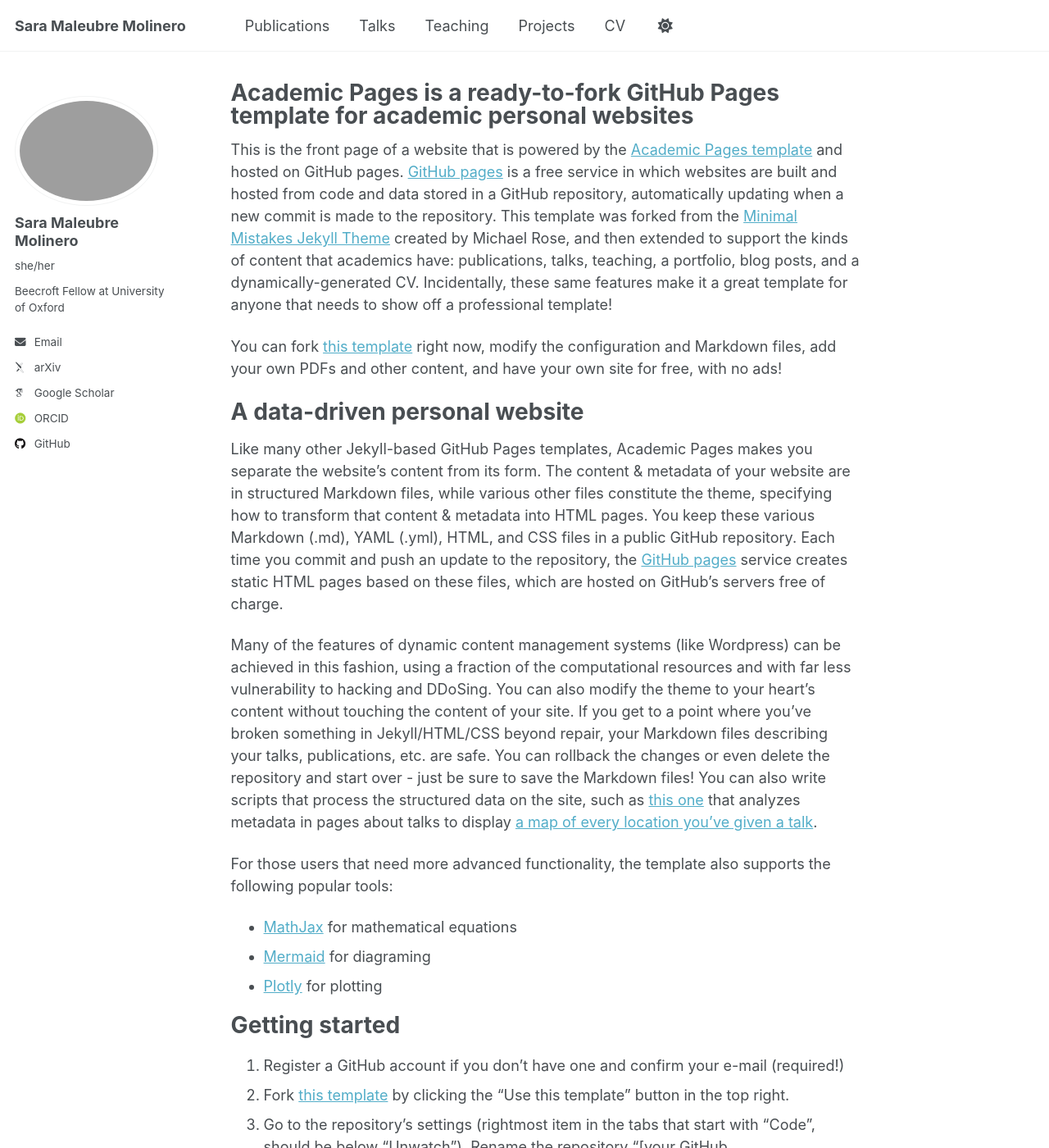
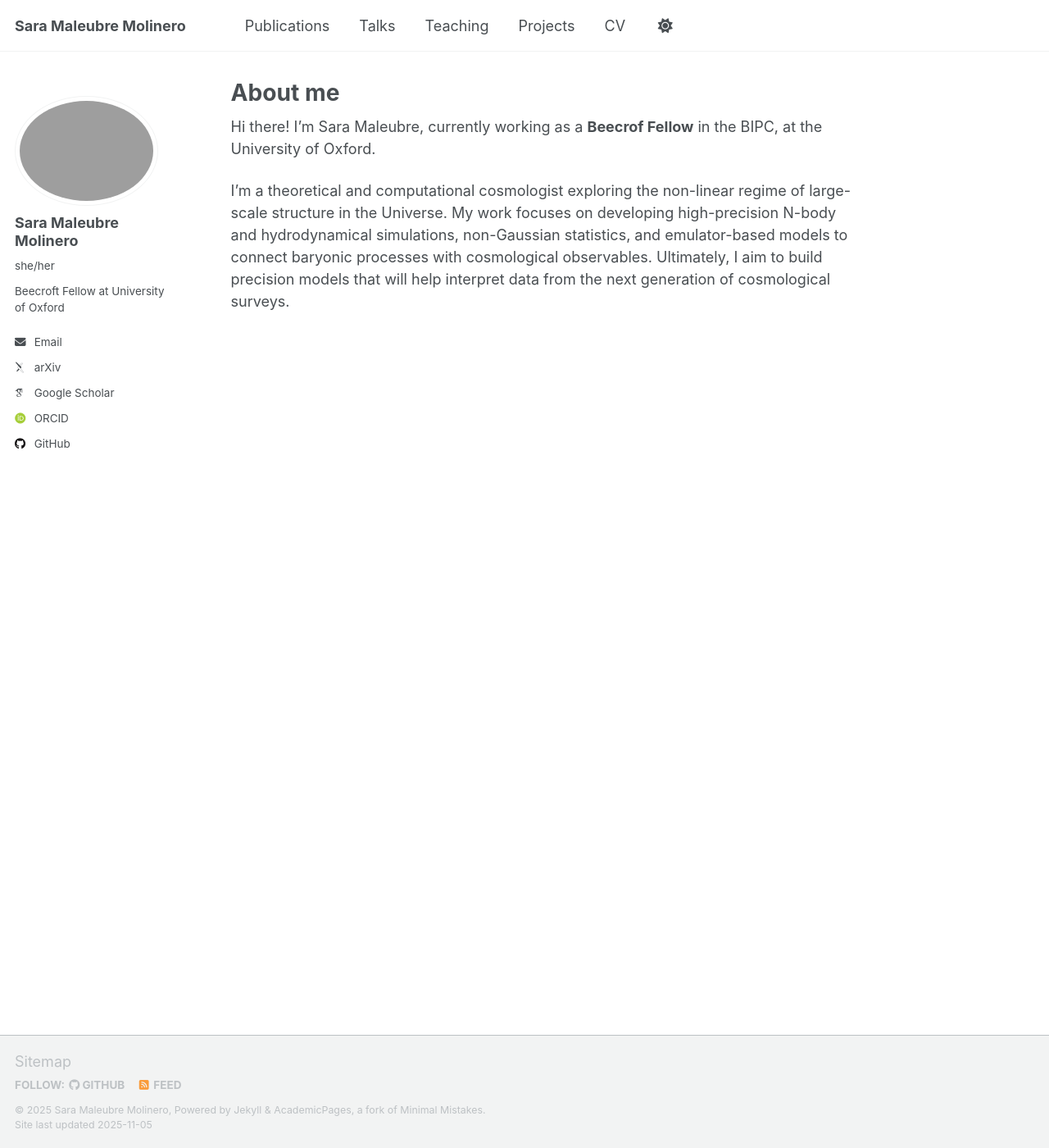
Before and after one commit to SaraMaleubre/saramaleubre.github.io, a Jekyll site: the page built from _pages/about.md, in a window 1280 px wide and 1400 px high. Shown: the whole window at 82% size. Built offline with Jekyll 4.4.1, drawn with Linux system fonts in a browser that asks for light colours; some web fonts are replaced; a script that is not in the unit is left out; some of the changed text lies outside the part shown.

Commit message:
Update about.md

```diff
--- a/_pages/about.md
+++ b/_pages/about.md
@@ -1,17 +1,23 @@
 ---
 permalink: /
-title: "Academic Pages is a ready-to-fork GitHub Pages template for academic personal websites"
+title: "About me"
 author_profile: true
 redirect_from:
   - /about/
   - /about.html
 ---
 
-This is the front page of a website that is powered by the [Academic Pages template](https://github.com/academicpages/academicpages.github.io) and hosted on GitHub pages. [GitHub pages](https://pages.github.com) is a free service in which websites are built and hosted from code and data stored in a GitHub repository, automatically updating when a new commit is made to the repository. This template was forked from the [Minimal Mistakes Jekyll Theme](https://mmistakes.github.io/minimal-mistakes/) created by Michael Rose, and then extended to support the kinds of content that academics have: publications, talks, teaching, a portfolio, blog posts, and a dynamically-generated CV. Incidentally, these same features make it a great template for anyone that needs to show off a professional template!
+Hi there! I'm Sara Maleubre, currently working as a **Beecrof Fellow** in the BIPC, at the University of Oxford.
 
- You can fork [this template](https://github.com/academicpages/academicpages.github.io) right now, modify the configuration and Markdown files, add your own PDFs and other content, and have your own site for free, with no ads!
+I’m a theoretical and computational cosmologist exploring the non-linear regime of large-scale structure in the Universe. My work focuses on developing high-precision N-body and hydrodynamical simulations, non-Gaussian statistics, and emulator-based models to connect baryonic processes with cosmological observables. Ultimately, I aim to build precision models that will help interpret data from the next generation of cosmological surveys.
 
-A data-driven personal website
+
+
+<!-- This is the front page of a website that is powered by the [Academic Pages template](https://github.com/academicpages/academicpages.github.io) and hosted on GitHub pages. [GitHub pages](https://pages.github.com) is a free service in which websites are built and hosted from code and data stored in a GitHub repository, automatically updating when a new commit is made to the repository. This template was forked from the [Minimal Mistakes Jekyll Theme](https://mmistakes.github.io/minimal-mistakes/) created by Michael Rose, and then extended to support the kinds of content that academics have: publications, talks, teaching, a portfolio, blog posts, and a dynamically-generated CV. Incidentally, these same features make it a great template for anyone that needs to show off a professional template! -->
+
+ <!-- You can fork [this template](https://github.com/academicpages/academicpages.github.io) right now, modify the configuration and Markdown files, add your own PDFs and other content, and have your own site for free, with no ads! -->
+
+<!-- A data-driven personal website
 ======
 Like many other Jekyll-based GitHub Pages templates, Academic Pages makes you separate the website's content from its form. The content & metadata of your website are in structured Markdown files, while various other files constitute the theme, specifying how to transform that content & metadata into HTML pages. You keep these various Markdown (.md), YAML (.yml), HTML, and CSS files in a public GitHub repository. Each time you commit and push an update to the repository, the [GitHub pages](https://pages.github.com/) service creates static HTML pages based on these files, which are hosted on GitHub's servers free of charge.
 
@@ -53,4 +59,4 @@
 
 For more info
 ------
-More info about configuring Academic Pages can be found in [the guide](https://academicpages.github.io/markdown/), the [growing wiki](https://github.com/academicpages/academicpages.github.io/wiki), and you can always [ask a question on GitHub](https://github.com/academicpages/academicpages.github.io/discussions). The [guides for the Minimal Mistakes theme](https://mmistakes.github.io/minimal-mistakes/docs/configuration/) (which this theme was forked from) might also be helpful.
+More info about configuring Academic Pages can be found in [the guide](https://academicpages.github.io/markdown/), the [growing wiki](https://github.com/academicpages/academicpages.github.io/wiki), and you can always [ask a question on GitHub](https://github.com/academicpages/academicpages.github.io/discussions). The [guides for the Minimal Mistakes theme](https://mmistakes.github.io/minimal-mistakes/docs/configuration/) (which this theme was forked from) might also be helpful. -->
```
